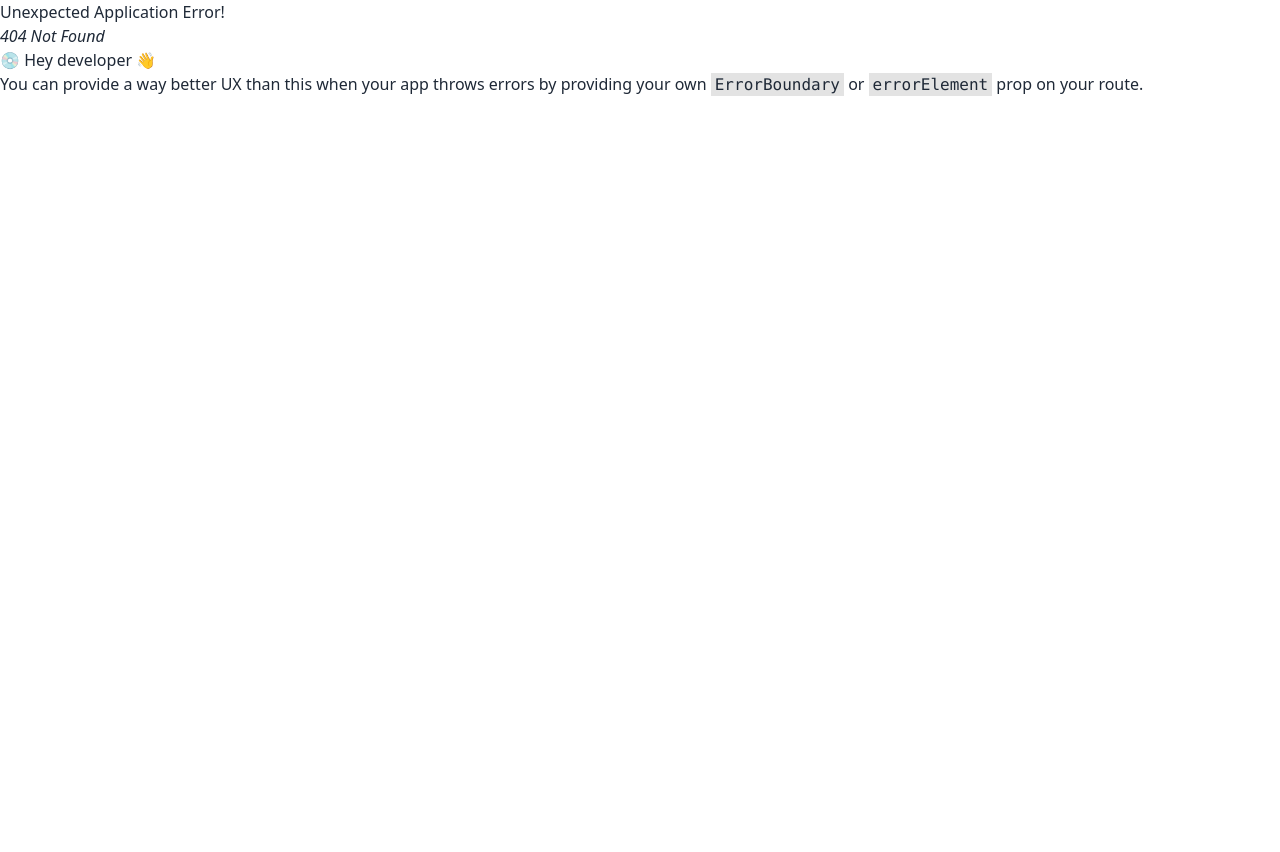
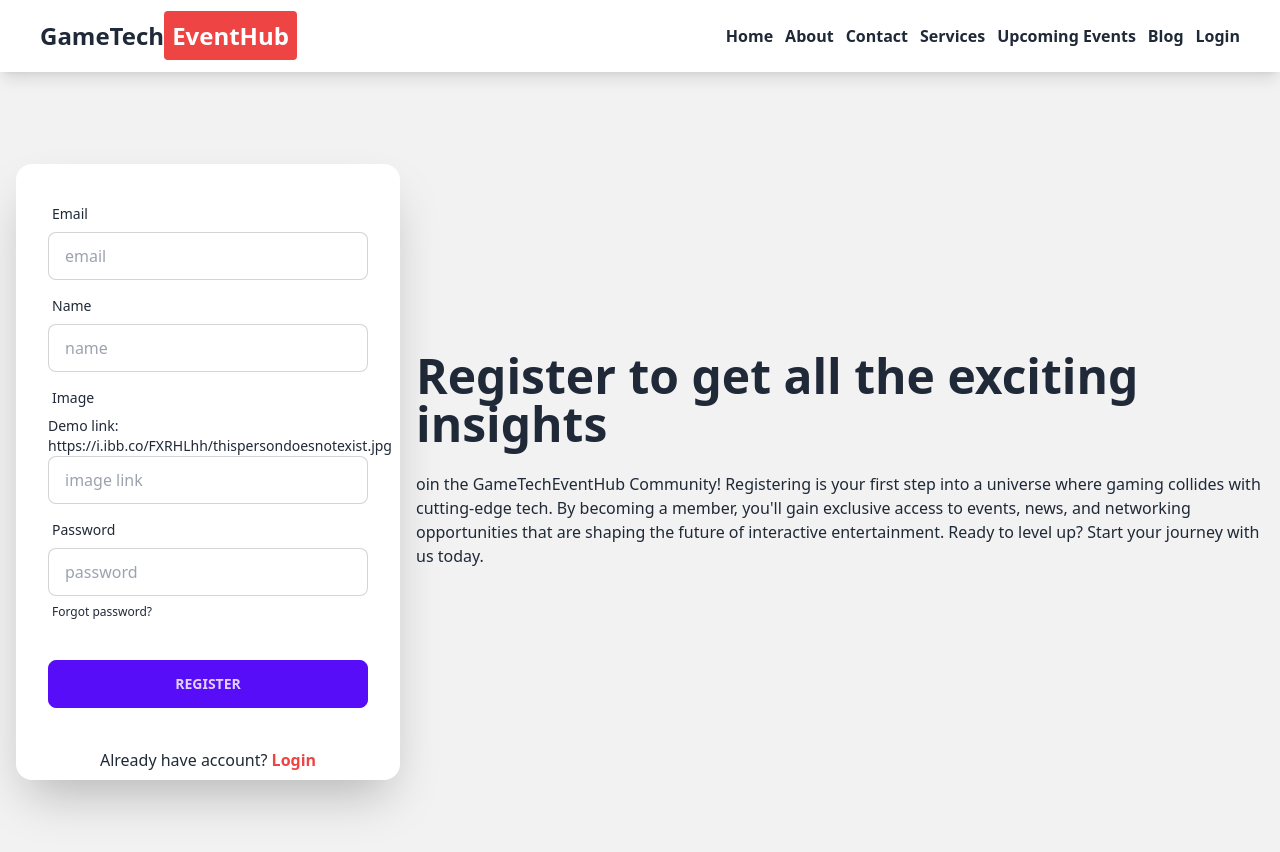
Before and after one commit to ShariarNiaj05/Game-Tech-Event-Hub, a React (Vite) app: page /register in a window 1280 px wide. Before the commit this address had no page. Shown: the top 852 px of the page. Before the commit the page ends 800 px from the top, so only its background shows below. Built offline with nearby package versions, Linux system fonts and the light colour scheme; no server answers.

Commit message:
partially completed authentication process

```diff
--- a/package.json
+++ b/package.json
@@ -11,6 +11,7 @@
   },
   "dependencies": {
     "aos": "^2.3.4",
+    "firebase": "^10.4.0",
     "localforage": "^1.10.0",
     "match-sorter": "^6.3.1",
     "react": "^18.2.0",
--- a/src/Components/Navbar/Navbar.jsx
+++ b/src/Components/Navbar/Navbar.jsx
@@ -1,24 +1,61 @@
+import { useContext } from "react";
 import { NavLink } from "react-router-dom";
+import { AuthContext } from "../../Firebase/AuthProvider";
 
 const Navbar = () => {
+  const { user, logOut } = useContext(AuthContext);
 
-    const linkStyle = ( { isActive, isPending }) => isPending ? "pending" : isActive ? "bg-red-500 text-white rounded p-2" : ""
+  const handleLogOut = () => {
+    logOut()
+      .then(() => {
+        alert("logout successful");
+      })
+      .catch((error) => {
+        alert(error);
+      });
+  };
 
+  const linkStyle = ({ isActive, isPending }) =>
+    isPending ? "pending" : isActive ? "bg-red-500 text-white rounded p-2" : "";
 
   return (
     <div className=" flex flex-col md:flex-row justify-between sticky px-10 py-5 shadow-lg">
       <div>
-        <h2 className=" text-2xl font-bold text-center">GameTech<span className=" bg-red-500 text-white p-2 rounded">EventHub</span></h2>
+        <h2 className=" text-2xl font-bold text-center">
+          GameTech
+          <span className=" bg-red-500 text-white p-2 rounded">EventHub</span>
+        </h2>
       </div>
       <div className=" flex items-center gap-3 font-bold text-center mt-5 md:mt-0">
-        <NavLink to={"/"} className={linkStyle}>Home</NavLink>
-        <NavLink to={"/about"} className={linkStyle}>About</NavLink>
-        <NavLink to={"/contact"} className={linkStyle}>Contact</NavLink>
-        <NavLink to={"/services"} className={linkStyle}>Services</NavLink>
-        <NavLink to={"/upcomingevents"} className={linkStyle}>Upcoming Events</NavLink>
-        <NavLink to={"/blog"} className={linkStyle}>Blog</NavLink>
-          </div>
+        <NavLink to={"/"} className={linkStyle}>
+          Home
+        </NavLink>
+        <NavLink to={"/about"} className={linkStyle}>
+          About
+        </NavLink>
+        <NavLink to={"/contact"} className={linkStyle}>
+          Contact
+        </NavLink>
+        <NavLink to={"/services"} className={linkStyle}>
+          Services
+        </NavLink>
+        <NavLink to={"/upcomingevents"} className={linkStyle}>
+          Upcoming Events
+        </NavLink>
+        <NavLink to={"/blog"} className={linkStyle}>
+          Blog
+        </NavLink>
 
+        {user ? (
+          <button onClick={handleLogOut} className=" btn btn-ghost">
+            Sign Out
+          </button>
+        ) : (
+          <NavLink to={"/login"} className={linkStyle}>
+            Login
+          </NavLink>
+        )}
+      </div>
 
       {/* <div className=" flex items-center gap-3 font-bold">
         <NavLink to={"/"} className={({ isActive, isPending }) =>
--- /dev/null
+++ b/src/Firebase/AuthProvider.jsx
@@ -0,0 +1,45 @@
+import { createUserWithEmailAndPassword, onAuthStateChanged, signInWithEmailAndPassword, signOut } from "firebase/auth";
+import { createContext, useEffect, useState } from "react";
+import auth from "./firebase.config";
+
+export const AuthContext = createContext(null);
+
+const AuthProvider = ({ children }) => {
+    const [user, setUser] = useState(null)
+
+
+    const registerUser = (name, email, img, password) => {
+        return createUserWithEmailAndPassword(auth, email, password)
+    }
+
+    const signInUser = (email, password) => {
+        return signInWithEmailAndPassword(auth, email, password)
+    }
+
+    const logOut = () => {
+        return signOut(auth)
+    }
+
+    useEffect(() => {
+        const unSubscribe = onAuthStateChanged(auth, (currentUser) => {
+            setUser(currentUser)
+        })
+        return (() => {
+            unSubscribe()
+        })
+    },[])
+
+    const authInfo = {
+        user,
+        registerUser,
+        signInUser,
+        logOut,
+    }
+    return (
+        <AuthContext.Provider value={authInfo}>
+            {children}
+        </AuthContext.Provider>
+    );
+};
+
+export default AuthProvider;
--- /dev/null
+++ b/src/Firebase/firebase.config.js
@@ -0,0 +1,20 @@
+import { initializeApp } from "firebase/app";
+import { getAuth } from "firebase/auth";
+
+
+
+const firebaseConfig = {
+    apiKey: import.meta.env.VITE_apiKey,
+    authDomain: import.meta.env.VITE_authDomain,
+    projectId: import.meta.env.VITE_projectId,
+    storageBucket: import.meta.env.VITE_storageBucket,
+    messagingSenderId: import.meta.env.VITE_messagingSenderId,
+    appId: import.meta.envVITE_appId,
+};
+
+const app = initializeApp(firebaseConfig);
+
+
+const auth = getAuth(app);
+
+export default auth;
--- /dev/null
+++ b/src/Pages/Login/Login.jsx
@@ -0,0 +1,94 @@
+import { useContext } from "react";
+import { Link } from "react-router-dom";
+import { AuthContext } from "../../Firebase/AuthProvider";
+
+const Login = () => {
+  const { signInUser } = useContext(AuthContext);
+  const handleLogin = (e) => {
+    e.preventDefault();
+    const form = new FormData(e.currentTarget);
+
+    const email = form.get("email");
+      const password = form.get("password");
+
+      console.log( email, password);
+
+ /*    signInUser(email, password)
+      .then((result) => {
+        const presentUser = result.user;
+        // console.log(presentUser);
+      })
+      .catch((error) => {
+        console.log(error);
+      }); */
+
+
+  };
+  return (
+    <div className="hero min-h-screen bg-base-200">
+      <div className="hero-content flex-col lg:flex-row-reverse">
+        <div className="text-center lg:text-left">
+          <h1 className="text-5xl font-bold">Login now!</h1>
+          <p className="py-6">
+            Welcome back to GameTechEventHub! Dive into the confluence of gaming
+            and technology by logging in. Not a member yet? Join our community
+            to explore, interact, and stay updated with the latest trends and
+            events. Your journey into the nexus of the gaming tech world begins
+            with a single login.
+          </p>
+        </div>
+        <div className="card flex-shrink-0 w-full max-w-sm shadow-2xl bg-base-100">
+          <form className="card-body">
+            <div className="form-control">
+              <label className="label">
+                <span className="label-text">Email</span>
+              </label>
+              <input
+                type="email"
+                name="email"
+                placeholder="email"
+                className="input input-bordered"
+                required
+              />
+            </div>
+            <div className="form-control">
+              <label className="label">
+                <span className="label-text">Password</span>
+              </label>
+              <input
+                type="password"
+                name="password"
+                placeholder="password"
+                className="input input-bordered"
+                required
+              />
+              <label className="label">
+                <a href="#" className="label-text-alt link link-hover">
+                  Forgot password?
+                </a>
+              </label>
+            </div>
+            <div className="form-control mt-6">
+              <button
+                onClick={handleLogin}
+                type="submit"
+                className="btn btn-primary"
+              >
+                Login
+              </button>
+            </div>
+          </form>
+          <div className=" text-center p-2">
+            New to our website?{" "}
+            <Link to={"/register"}>
+              {" "}
+              <span className=" font-bold text-red-500">Register</span>
+            </Link>{" "}
+          </div>
+        </div>
+      </div>
+    </div>
+  );
+};
+
+export default Login;
--- /dev/null
+++ b/src/Pages/Register/Register.jsx
@@ -0,0 +1,125 @@
+import { useContext } from "react";
+import { Link } from "react-router-dom";
+import { AuthContext } from "../../Firebase/AuthProvider";
+
+const Register = () => {
+
+    const { registerUser } = useContext(AuthContext)
+
+
+
+    const handleRegister = e => {
+        e.preventDefault()
+        const form = new FormData(e.currentTarget);
+        const name = form.get('name');
+        const email = form.get('email')
+        const password = form.get('password')
+        const img = form.get('img')
+
+        registerUser(name, email, img, password)
+            .then(result => {
+                console.log(result.user);
+
+            })
+            .catch(error => {
+            console.log(error);
+        })
+
+    }
+    console.log(name);
+  return (
+    <div className="hero min-h-screen bg-base-200">
+      <div className="hero-content flex-col lg:flex-row-reverse">
+        <div className="text-center lg:text-left">
+          <h1 className="text-5xl font-bold">
+            Register to get all the exciting insights
+          </h1>
+          <p className="py-6">
+            oin the GameTechEventHub Community! Registering is your first step
+            into a universe where gaming collides with cutting-edge tech. By
+            becoming a member, you'll gain exclusive access to events, news, and
+            networking opportunities that are shaping the future of interactive
+            entertainment. Ready to level up? Start your journey with us today.
+          </p>
+        </div>
+        <div className="card flex-shrink-0 w-full max-w-sm shadow-2xl bg-base-100">
+          <form onSubmit={handleRegister} className="card-body">
+            <div className="form-control">
+              <label className="label">
+                <span className="label-text">Email</span>
+              </label>
+              <input
+                type="email"
+                name="email"
+                placeholder="email"
+                className="input input-bordered"
+                required
+              />
+            </div>
+
+            <div className="form-control">
+              <label className="label">
+                <span className="label-text">Name</span>
+              </label>
+              <input
+                type="text"
+                name="name"
+                placeholder="name"
+                className="input input-bordered"
+                required
+              />
+            </div>
+
+            <div className="form-control">
+              <label className="label">
+                <span className="label-text">Image</span>
+              </label>
+              <span className="label-text">
+                Demo link: https://i.ibb.co/FXRHLhh/thispersondoesnotexist.jpg
+              </span>
+              <input
+                type="text"
+                name="img"
+                placeholder="image link"
+                className="input input-bordered"
+                required
+              />
+            </div>
+
+            <div className="form-control">
+              <label className="label">
+                <span className="label-text">Password</span>
+              </label>
+              <input
+                type="password"
+                name="password"
+                placeholder="password"
+                className="input input-bordered"
+                required
+              />
+              <label className="label">
+                <a href="#" className="label-text-alt link link-hover">
+                  Forgot password?
+                </a>
+              </label>
+            </div>
+            <div className="form-control mt-6">
+              <button type="submit" className="btn btn-primary">
+                Register
+              </button>
+            </div>
+          </form>
+          <div className=" text-center p-2">
+            Already have account?{" "}
+            <Link to={"/login"}>
+              {" "}
+              <span className=" font-bold text-red-500">Login</span>
+            </Link>{" "}
+          </div>
+        </div>
+      </div>
+    </div>
+  );
+};
+
+export default Register;
```
Also changed, not shown: src/Routes/Routes.jsx (+10 -0 lines), src/main.jsx (+12 -9 lines), 1 other file (tests, documents, lock files or other folders).
